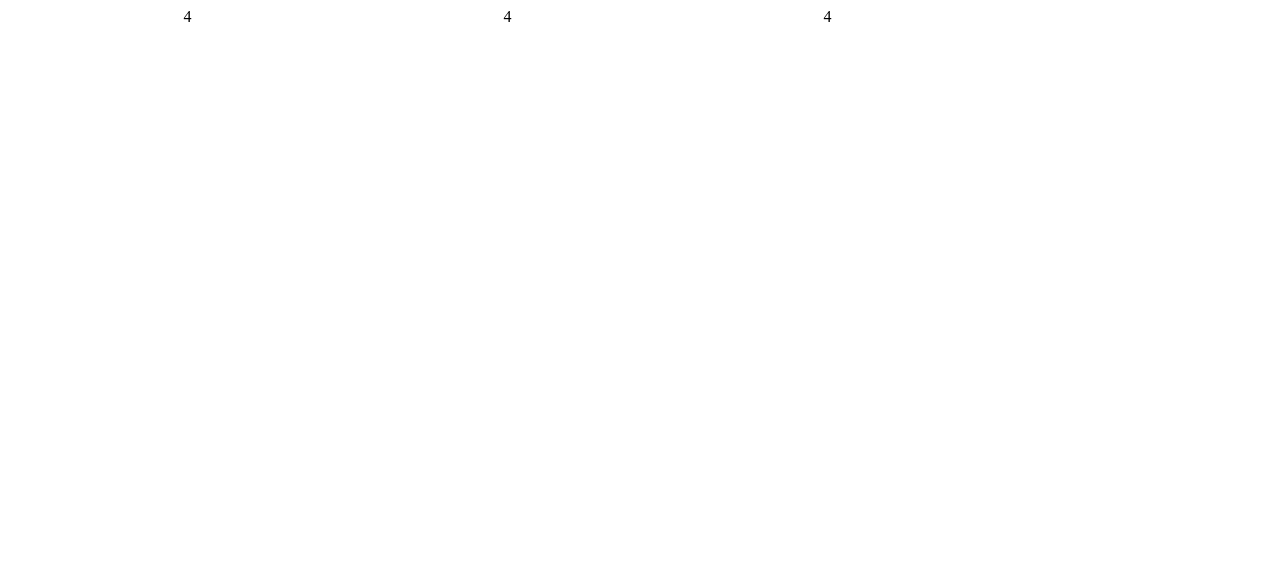
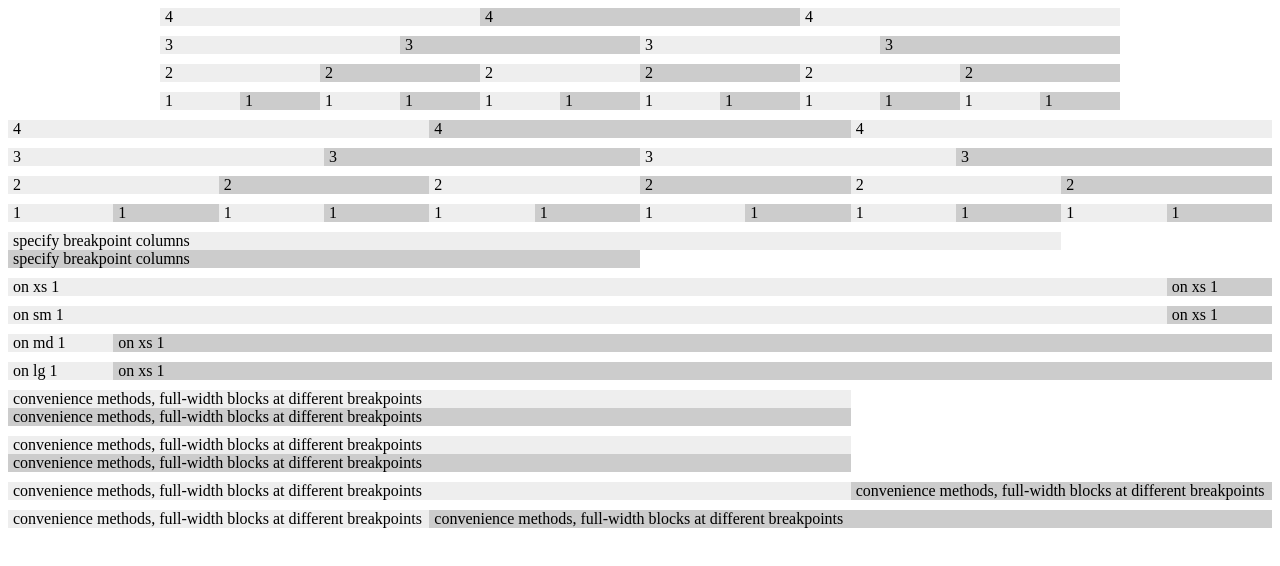
Before and after one commit to dacre-denny/attr-grid, a website: page dist/index.html in a window 1280 px wide. Drawn offline with Linux system fonts and the light colour scheme.

Commit message:
demo page updated, additional css rules added for grid

```diff
--- a/src/grid.scss
+++ b/src/grid.scss
@@ -1,54 +1,117 @@
 @import "vars.scss";
 @import "mixins.scss";
 
-* {
+@mixin col($width:'') {
+
+	float: left;
     box-sizing: border-box;
+    padding-left: $gutter * 0.5;
+    padding-right: $gutter * 0.5;
+
+    @if $width != '' {
+
+        width: $width;
+    }
+}
+
+.fixed, [fixed] {
+
+    @include lg() {
+
+        width: $width-lg;
+    }
+    @include md() {
+
+        width: $width-md;
+    }
+    @include sm() {
+
+        width: $width-sm;
+    }
+    @include xs() {
+
+        width: 100%;
+    }
+
+    max-width: 100%;
+    margin-left: auto;
+    margin-right: auto;
 }
 
 .row, [row] {
 
     @include clearfix();
-
-    @include breakpoint($min:$width-lg) {
-
-        width:$width-lg;
-    }
-    @include breakpoint($min:$width-md, $max:$width-lg) {
-
-        width:$width-md;
-    }
-    @include breakpoint($min:$width-sm, $max:$width-md) {
-
-        width:$width-sm;
-    }
-    @include breakpoint($max:$width-sm) {
-
-        width:100%;
-    }
-
-    position:relative;
-    margin:0 auto;
 }
 
-@for $i from 1 through 12 {
+@for $i from 1 through $columns {
+
+    $width: (100% * $i / $columns);
 
   [col='#{$i}'], .col-#{$i} {
-    width: (100% * $i / 12);
+    width: $width;
   }
 
-
+  [col-lg='#{$i}'] {
+      @include lg() {
+        width: $width !important;
+      }
+  }
+  [col-md='#{$i}'] {
+      @include md() {
+        width: $width !important;
+      }
+  }
+  [col-sm='#{$i}'] {
+      @include sm() {
+        width: $width !important;
+      }
+  }
+  [col-xs='#{$i}'] {
+      @include xs() {
+        width: $width !important;
+      }
+  }
 }
 
-[class*='col-'], [col] {
-
-	float: left;
-    padding-left: $pad * 0.5;
-    padding-right: $pad * 0.5;
-
-    @include breakpoint($max:$width-md) {
-
+[col-lg-block] {
+    @include lg() {
         padding-left:0;
         padding-right:0;
         width:100%;
     }
 }
+[col-md-block] {
+    @include md() {
+        padding-left:0;
+        padding-right:0;
+        width:100%;
+    }
+}
+[col-sm-block] {
+    @include sm() {
+        padding-left:0;
+        padding-right:0;
+        width:100%;
+    }
+}
+[col-xs-block] {
+    @include xs() {
+        padding-left:0;
+        padding-right:0;
+        width:100%;
+    }
+}
+
+[class*='col-'],
+[col],
+[col-xs],
+[col-sm],
+[col-md],
+[col-lg] {
+
+    box-sizing: border-box;
+
+	float: left;
+    padding-left: $gutter * 0.5;
+    padding-right: $gutter * 0.5;
+}
--- a/src/mixins.scss
+++ b/src/mixins.scss
@@ -14,6 +14,26 @@
     }
 }
 
+@mixin xs() {
+
+    @include breakpoint($max:$width-sm) { @content; }
+}
+
+@mixin sm() {
+
+    @include breakpoint($min:$width-sm, $max:$width-md) { @content; }
+}
+
+@mixin md() {
+
+    @include breakpoint($min:$width-md, $max:$width-lg) { @content; }
+}
+
+@mixin lg() {
+
+    @include breakpoint($min:$width-lg) { @content; }
+}
+
 @mixin clearfix() {
 
     &:before,
--- a/src/vars.scss
+++ b/src/vars.scss
@@ -1,4 +1,6 @@
 $width-sm:600px;
 $width-md:960px;
 $width-lg:1280px;
-$pad: 2.95rem;
+$gutter: 10px;
+
+$columns: 12;
```
Also changed, not shown: dist/grid.css, dist/index.html, 1 other file.
